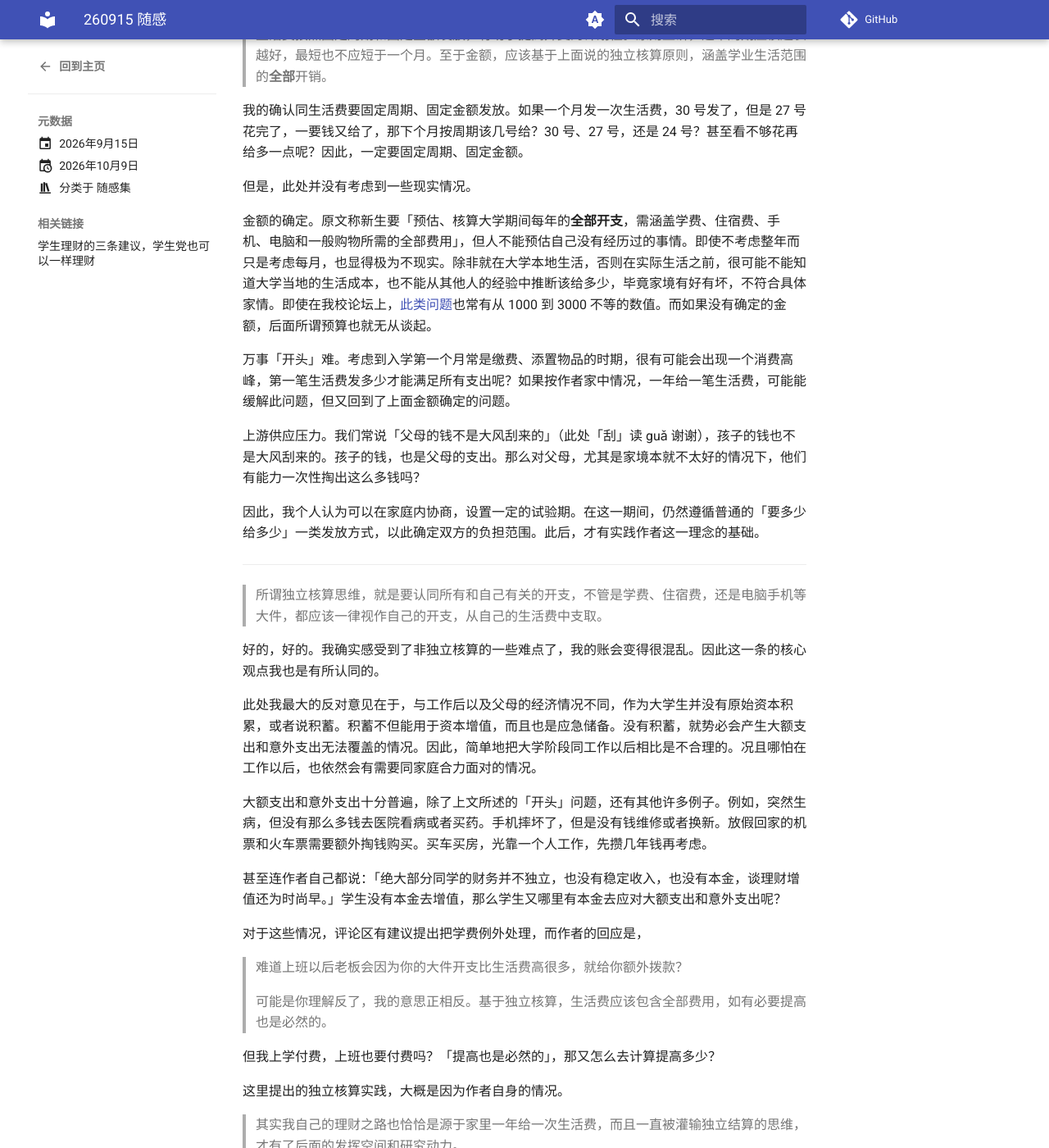
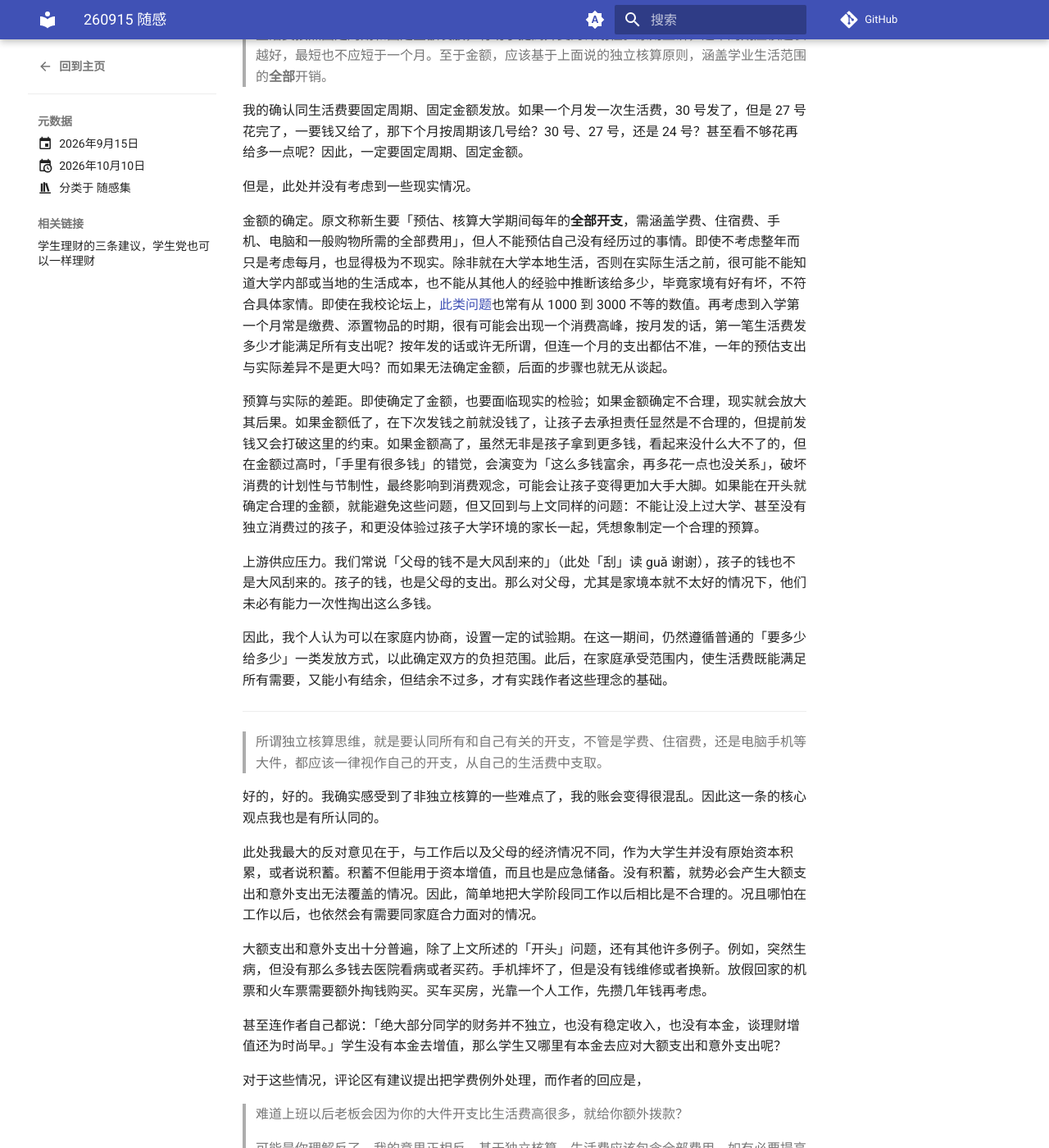
Before and after one commit to PumpkinJui/blog, an MkDocs documentation site: the page built from docs/blog/posts/rt/260915.md, in a window 1280 px wide and 1400 px high, scrolled down 730 px. Shown: the whole window at 82% size. Built offline with MkDocs 1.6.1 and Material for MkDocs 9.7.7, drawn with Linux system fonts in a browser that asks for light colours; comment, search, counter and statistics services are not loaded.

Commit message:
blog: 更新 260915 随感的部分内容

```diff
--- a/docs/blog/posts/rt/260915.md
+++ b/docs/blog/posts/rt/260915.md
@@ -1,7 +1,7 @@
 ---
 date:
   created: 2026-09-15
-  updated: 2026-10-09
+  updated: 2026-10-10
 links:
   - 学生理财的三条建议，学生党也可以一样理财: https://sspai.com/post/47126
 ---
@@ -35,13 +35,13 @@ links:
 
 但是，此处并没有考虑到一些现实情况。
 
-金额的确定。原文称新生要「预估、核算大学期间每年的**全部开支**，需涵盖学费、住宿费、手机、电脑和一般购物所需的全部费用」，但人不能预估自己没有经历过的事情。即使不考虑整年而只是考虑每月，也显得极为不现实。除非就在大学本地生活，否则在实际生活之前，很可能不能知道大学当地的生活成本，也不能从其他人的经验中推断该给多少，毕竟家境有好有坏，不符合具体家情。即使在我校论坛上，[此类问题](https://pd.qq.com/s/gi9ybjfk7)也常有从 1000 到 3000 不等的数值。而如果没有确定的金额，后面所谓预算也就无从谈起。
+金额的确定。原文称新生要「预估、核算大学期间每年的**全部开支**，需涵盖学费、住宿费、手机、电脑和一般购物所需的全部费用」，但人不能预估自己没有经历过的事情。即使不考虑整年而只是考虑每月，也显得极为不现实。除非就在大学本地生活，否则在实际生活之前，很可能不能知道大学内部或当地的生活成本，也不能从其他人的经验中推断该给多少，毕竟家境有好有坏，不符合具体家情。即使在我校论坛上，[此类问题](https://pd.qq.com/s/gi9ybjfk7)也常有从 1000 到 3000 不等的数值。再考虑到入学第一个月常是缴费、添置物品的时期，很有可能会出现一个消费高峰，按月发的话，第一笔生活费发多少才能满足所有支出呢？按年发的话或许无所谓，但连一个月的支出都估不准，一年的预估支出与实际差异不是更大吗？而如果无法确定金额，后面的步骤也就无从谈起。
 
-万事「开头」难。考虑到入学第一个月常是缴费、添置物品的时期，很有可能会出现一个消费高峰，第一笔生活费发多少才能满足所有支出呢？如果按作者家中情况，一年给一笔生活费，可能能缓解此问题，但又回到了上面金额确定的问题。
+预算与实际的差距。即使确定了金额，也要面临现实的检验；如果金额确定不合理，现实就会放大其后果。如果金额低了，在下次发钱之前就没钱了，让孩子去承担责任显然是不合理的，但提前发钱又会打破这里的约束。如果金额高了，虽然无非是孩子拿到更多钱，看起来没什么大不了的，但在金额过高时，「手里有很多钱」的错觉，会演变为「这么多钱富余，再多花一点也没关系」，破坏消费的计划性与节制性，最终影响到消费观念，可能会让孩子变得更加大手大脚。如果能在开头就确定合理的金额，就能避免这些问题，但又回到与上文同样的问题：不能让没上过大学、甚至没有独立消费过的孩子，和更没体验过孩子大学环境的家长一起，凭想象制定一个合理的预算。
 
-上游供应压力。我们常说「父母的钱不是大风刮来的」（此处「刮」读 guǎ 谢谢），孩子的钱也不是大风刮来的。孩子的钱，也是父母的支出。那么对父母，尤其是家境本就不太好的情况下，他们有能力一次性掏出这么多钱吗？
+上游供应压力。我们常说「父母的钱不是大风刮来的」（此处「刮」读 guǎ 谢谢），孩子的钱也不是大风刮来的。孩子的钱，也是父母的支出。那么对父母，尤其是家境本就不太好的情况下，他们未必有能力一次性掏出这么多钱。
 
-因此，我个人认为可以在家庭内协商，设置一定的试验期。在这一期间，仍然遵循普通的「要多少给多少」一类发放方式，以此确定双方的负担范围。此后，才有实践作者这一理念的基础。
+因此，我个人认为可以在家庭内协商，设置一定的试验期。在这一期间，仍然遵循普通的「要多少给多少」一类发放方式，以此确定双方的负担范围。此后，在家庭承受范围内，使生活费既能满足所有需要，又能小有结余，但结余不过多，才有实践作者这些理念的基础。
 
 ---
 
```
